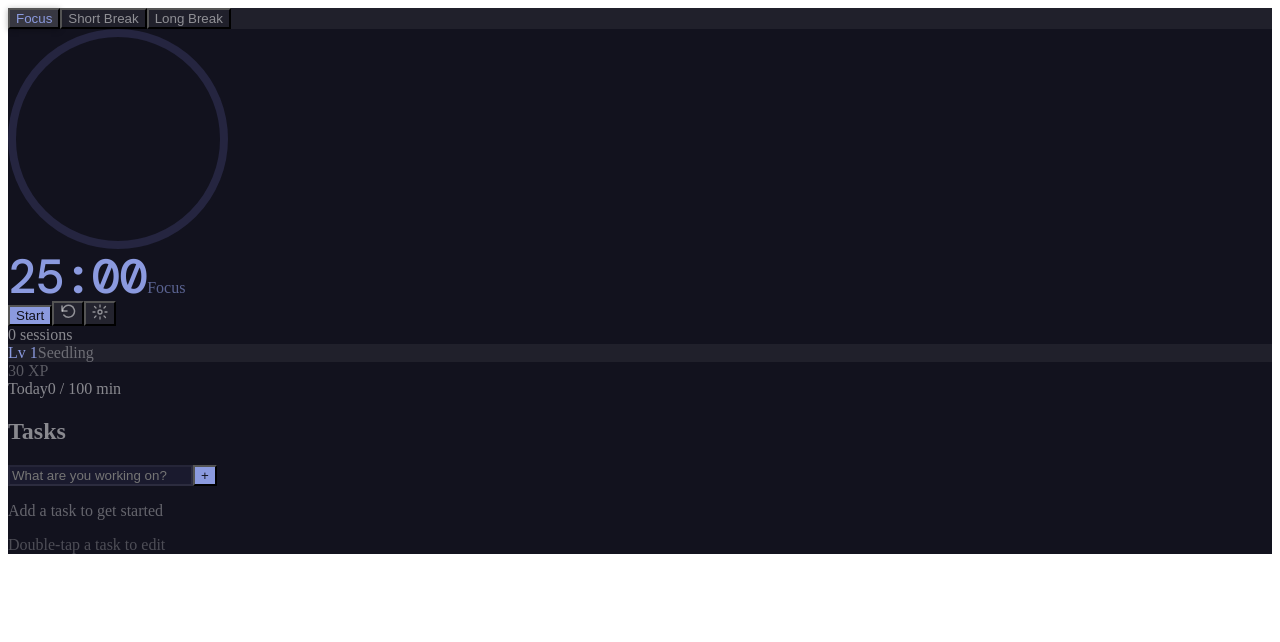
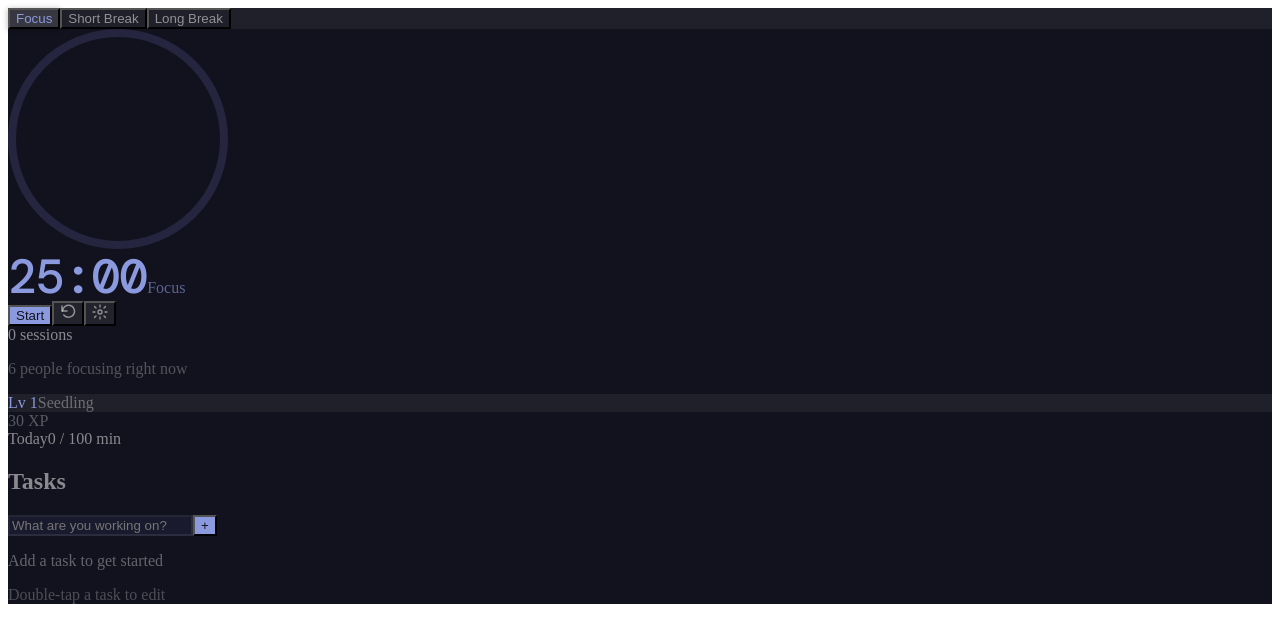
Before and after one commit to shanicesmith98/pomodoro-pwa, a Vue app: page / in a window 1280 px wide. Shown: the top 642 px of the page. Built offline with nearby package versions, Linux system fonts and the light colour scheme; the HTML template or start-up script is replaced by a standard one.

Commit message:
add stimulated body doubling

```diff
--- a/src/App.vue
+++ b/src/App.vue
@@ -3,6 +3,7 @@ import { ref, computed, watch, watchEffect, onMounted } from 'vue'
 import { useTimer } from './composables/useTimer.js'
 import { useTodos } from './composables/useTodos.js'
 import { useXP } from './composables/useXP.js'
+import { useBodyDoubling } from './composables/useBodyDoubling.js'
 import { ambientEnabled, toggleAmbient, youtubeActive } from './composables/useAudio.js'
 import { focusYouTubeUrl, breakYouTubeUrl, parseYouTubeUrl } from './composables/useYouTube.js'
 import { MODES } from './config/modes.js'
@@ -32,6 +33,7 @@ const {
 
 const { activeTask, incrementActual } = useTodos()
 const { level, levelTitle, levelProgress, xpToNextLevel, isMaxLevel, addSessionXP } = useXP()
+const { focuserCount } = useBodyDoubling()
 
 const completionXP = ref(0)
 const completionLevelUp = ref(false)
@@ -163,6 +165,11 @@ const todayProgress = computed(() => Math.min(todayMinutes.value / todayTarget.v
       </span>
     </div>
 
+    <!-- Body doubling indicator -->
+    <p class="text-xs mb-4" style="color: rgba(255,255,255,0.28)" aria-live="polite">
+      {{ focuserCount }} {{ focuserCount === 1 ? 'person' : 'people' }} focusing right now
+    </p>
+
     <!-- XP / level badge -->
     <div class="flex items-center gap-2 mb-4" aria-label="Experience points and level">
       <div
--- /dev/null
+++ b/src/composables/useBodyDoubling.js
@@ -0,0 +1,43 @@
+import { ref, onUnmounted } from 'vue'
+
+// Realistic focus activity curve by hour (0–23), index = hour
+const HOURLY_BASE = [
+  2, 1, 1, 1, 2, 4, 8, 14,   // 0–7:  night → early morning ramp
+  22, 28, 32, 30, 26, 22, 24, 27, // 8–15: peak morning, post-lunch dip, afternoon
+  25, 20, 15, 10, 7, 5, 4, 3,    // 16–23: evening wind-down
+]
+
+// Weekends are quieter
+const DAY_MULTIPLIER = [0.45, 1, 1, 1, 1, 1, 0.55] // Sun=0, Mon=1 … Sat=6
+
+function generateCount() {
+  const now = new Date()
+  const hour = now.getHours()
+  const minute = now.getMinutes()
+  const day = now.getDay()
+
+  // Interpolate between current and next hour for smooth transitions
+  const base = HOURLY_BASE[hour]
+  const next = HOURLY_BASE[(hour + 1) % 24]
+  const interpolated = base + (next - base) * (minute / 60)
+
+  const scaled = Math.round(interpolated * DAY_MULTIPLIER[day])
+
+  // Add deterministic-ish jitter seeded by the current 3-minute window
+  // so it doesn't change every second but does drift naturally
+  const window = Math.floor(now.getTime() / (3 * 60 * 1000))
+  const jitter = ((window * 2654435761) >>> 0) % 7 - 3  // -3 to +3
+  return Math.max(1, scaled + jitter)
+}
+
+export function useBodyDoubling() {
+  const focuserCount = ref(generateCount())
+
+  const interval = setInterval(() => {
+    focuserCount.value = generateCount()
+  }, 3 * 60 * 1000)  // refresh every 3 minutes
+
+  onUnmounted(() => clearInterval(interval))
+
+  return { focuserCount }
+}
```
Also changed, not shown: 6 other files (tests, documents, lock files or other folders).
